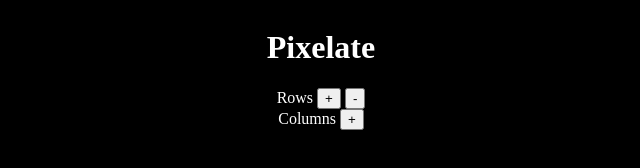
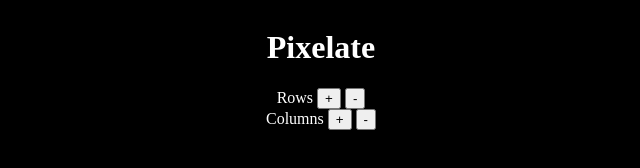
Before and after one commit to huntercs-webdev-sp21/wd-3, a plain HTML site: page index.html in a window 1280 px wide. Shown: the full height of the page, 319-959 px from the left. Drawn offline with Linux system fonts and the light colour scheme.

Commit message:
col minus

```diff
--- a/index.html
+++ b/index.html
@@ -17,6 +17,7 @@
       <div id="col-button">
         Columns
         <button onclick="colPlus()"> + </button>
+        <button onclick="colMinus()"> - </button>
       </div>
       <div>
         <table id="cells">
--- a/script.js
+++ b/script.js
@@ -32,3 +32,13 @@ function colPlus() {
   });
   colCount++;
 };
+
+function colMinus() {
+  if(colCount > 0){
+    let children = Array.from(cellsTable.children);
+    children.forEach((row) => {
+      row.removeChild(row.lastChild);
+    });
+    colCount--;
+  }
+};
```
